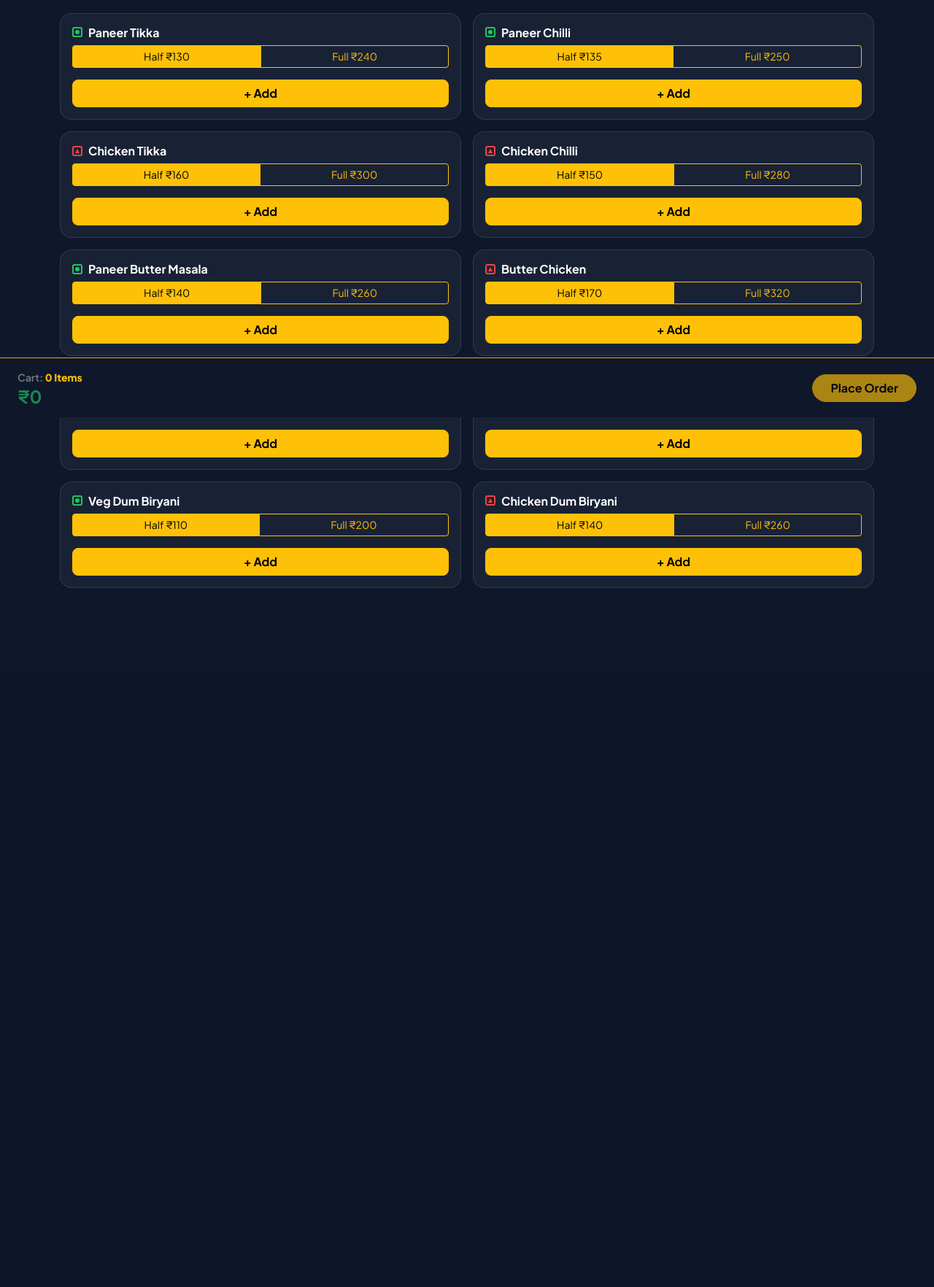
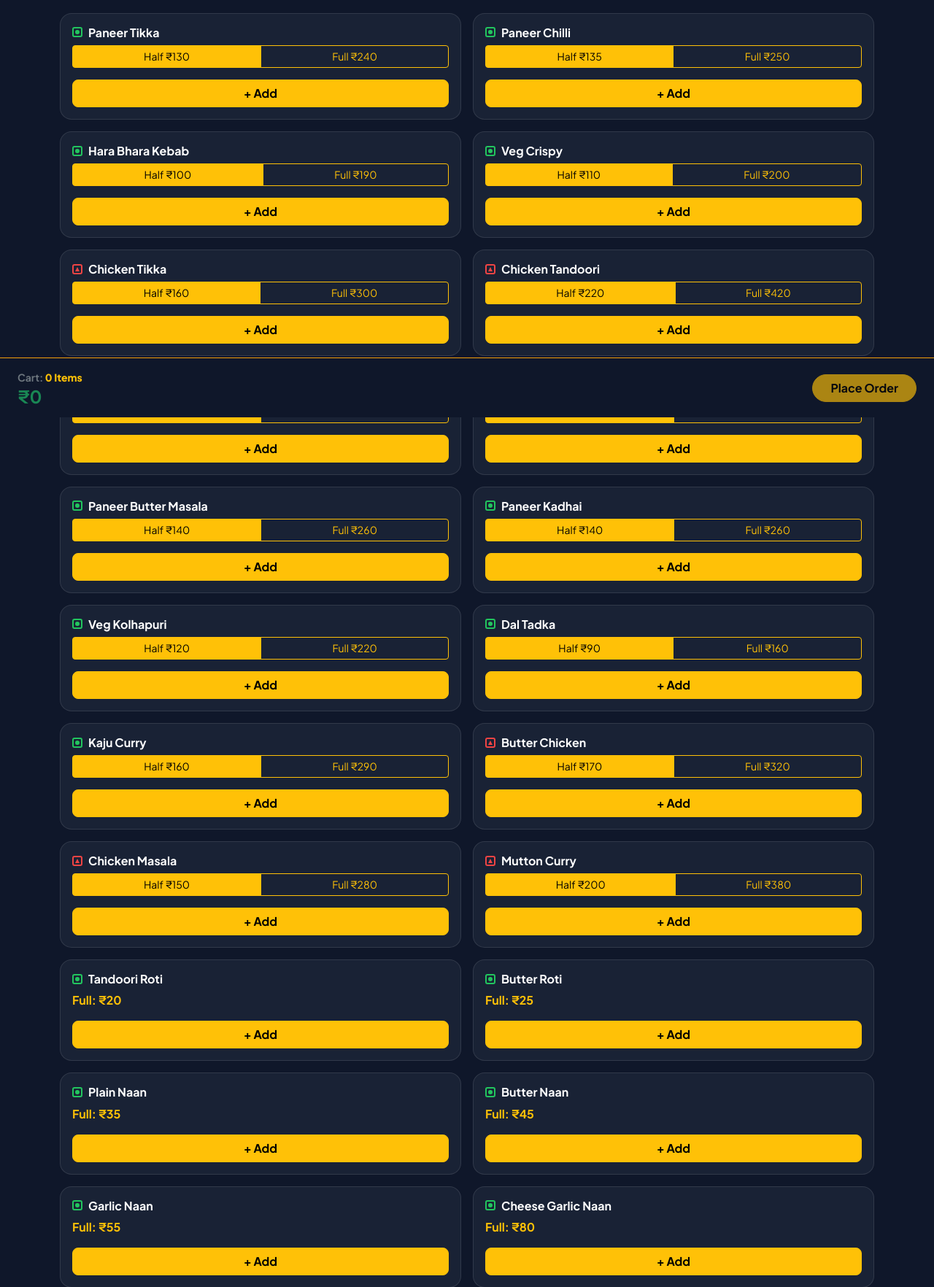
Before and after one commit to Harshadamahajan28/hotel-menu-app, a Flask app: page /menu in a window 1280 px wide. Shown: the part 228-1992 px from the top of the page at 73% size. Before the commit the page ends 1034 px from the top, so only its background shows below. Run offline with Flask 3, Linux system fonts and the light colour scheme; some libraries are stand-ins or nearby versions.

Commit message:
Update menu.html

```diff
--- a/templates/menu.html
+++ b/templates/menu.html
@@ -122,18 +122,56 @@
     </div>
 
     <script>
-        const allMenuItems = [
-            { id: 1, name: "Paneer Tikka", half_price: 130, full_price: 240, category: "Starters" },
-            { id: 2, name: "Paneer Chilli", half_price: 135, full_price: 250, category: "Starters" },
-            { id: 3, name: "Chicken Tikka", half_price: 160, full_price: 300, category: "Starters" },
-            { id: 4, name: "Chicken Chilli", half_price: 150, full_price: 280, category: "Starters" },
-            { id: 5, name: "Paneer Butter Masala", half_price: 140, full_price: 260, category: "Main Course" },
-            { id: 6, name: "Butter Chicken", half_price: 170, full_price: 320, category: "Main Course" },
-            { id: 7, name: "Tandoori Roti", half_price: 0, full_price: 20, category: "Roti & Breads" },
-            { id: 8, name: "Butter Naan", half_price: 0, full_price: 45, category: "Roti & Breads" },
-            { id: 9, name: "Veg Dum Biryani", half_price: 110, full_price: 200, category: "Rice & Biryani" },
-            { id: 10, name: "Chicken Dum Biryani", half_price: 140, full_price: 260, category: "Rice & Biryani" }
-        ];
+
+        // 📋 सर्व कॅटेगरीमध्ये ७-८ पदार्थ असलेला अपडेटेड मेनू
+const allMenuItems = [
+    // --- 1. Starters (8 Items) ---
+    { id: 1, name: "Paneer Tikka", half_price: 130, full_price: 240, category: "Starters" },
+    { id: 2, name: "Paneer Chilli", half_price: 135, full_price: 250, category: "Starters" },
+    { id: 3, name: "Hara Bhara Kebab", half_price: 100, full_price: 190, category: "Starters" },
+    { id: 4, name: "Veg Crispy", half_price: 110, full_price: 200, category: "Starters" },
+    { id: 5, name: "Chicken Tikka", half_price: 160, full_price: 300, category: "Starters" },
+    { id: 6, name: "Chicken Tandoori", half_price: 220, full_price: 420, category: "Starters" },
+    { id: 7, name: "Chicken Chilli", half_price: 150, full_price: 280, category: "Starters" },
+    { id: 8, name: "Chicken Lollipop", half_price: 140, full_price: 260, category: "Starters" },
+
+    // --- 2. Main Course (8 Items) ---
+    { id: 9, name: "Paneer Butter Masala", half_price: 140, full_price: 260, category: "Main Course" },
+    { id: 10, name: "Paneer Kadhai", half_price: 140, full_price: 260, category: "Main Course" },
+    { id: 11, name: "Veg Kolhapuri", half_price: 120, full_price: 220, category: "Main Course" },
+    { id: 12, name: "Dal Tadka", half_price: 90, full_price: 160, category: "Main Course" },
+    { id: 13, name: "Kaju Curry", half_price: 160, full_price: 290, category: "Main Course" },
+    { id: 14, name: "Butter Chicken", half_price: 170, full_price: 320, category: "Main Course" },
+    { id: 15, name: "Chicken Masala", half_price: 150, full_price: 280, category: "Main Course" },
+    { id: 16, name: "Mutton Curry", half_price: 200, full_price: 380, category: "Main Course" },
+
+    // --- 3. Roti & Breads (7 Items) ---
+    { id: 17, name: "Tandoori Roti", half_price: 0, full_price: 20, category: "Roti & Breads" },
+    { id: 18, name: "Butter Roti", half_price: 0, full_price: 25, category: "Roti & Breads" },
+    { id: 19, name: "Plain Naan", half_price: 0, full_price: 35, category: "Roti & Breads" },
+    { id: 20, name: "Butter Naan", half_price: 0, full_price: 45, category: "Roti & Breads" },
+    { id: 21, name: "Garlic Naan", half_price: 0, full_price: 55, category: "Roti & Breads" },
+    { id: 22, name: "Cheese Garlic Naan", half_price: 0, full_price: 80, category: "Roti & Breads" },
+    { id: 23, name: "Missi Roti", half_price: 0, full_price: 35, category: "Roti & Breads" },
+
+    // --- 4. Rice & Biryani (7 Items) ---
+    { id: 24, name: "Steam Rice", half_price: 50, full_price: 90, category: "Rice & Biryani" },
+    { id: 25, name: "Jeera Rice", half_price: 70, full_price: 130, category: "Rice & Biryani" },
+    { id: 26, name: "Dal Khichdi", half_price: 95, full_price: 170, category: "Rice & Biryani" },
+    { id: 27, name: "Veg Dum Biryani", half_price: 110, full_price: 200, category: "Rice & Biryani" },
+    { id: 28, name: "Veg Pulao", half_price: 100, full_price: 180, category: "Rice & Biryani" },
+    { id: 29, name: "Chicken Dum Biryani", half_price: 140, full_price: 260, category: "Rice & Biryani" },
+    { id: 30, name: "Mutton Biryani", half_price: 180, full_price: 340, category: "Rice & Biryani" },
+
+    // --- 5. Desserts & Drinks (7 Items) ---
+    { id: 31, name: "Masala Taak (Buttermilk)", half_price: 0, full_price: 25, category: "Desserts & Drinks" },
+    { id: 32, name: "Cold Drink (Soft Drink)", half_price: 0, full_price: 30, category: "Desserts & Drinks" },
+    { id: 33, name: "Fresh Lime Soda", half_price: 0, full_price: 45, category: "Desserts & Drinks" },
+    { id: 34, name: "Gulab Jamun (2 Pcs)", half_price: 0, full_price: 50, category: "Desserts & Drinks" },
+    { id: 35, name: "Vanilla Ice Cream", half_price: 0, full_price: 60, category: "Desserts & Drinks" },
+    { id: 36, name: "Chocolate Ice Cream", half_price: 0, full_price: 70, category: "Desserts & Drinks" },
+    { id: 37, name: "Sizzling Brownie with Ice Cream", half_price: 0, full_price: 140, category: "Desserts & Drinks" }
+];
 
         let dishes = [];
         let cart = [];
```
